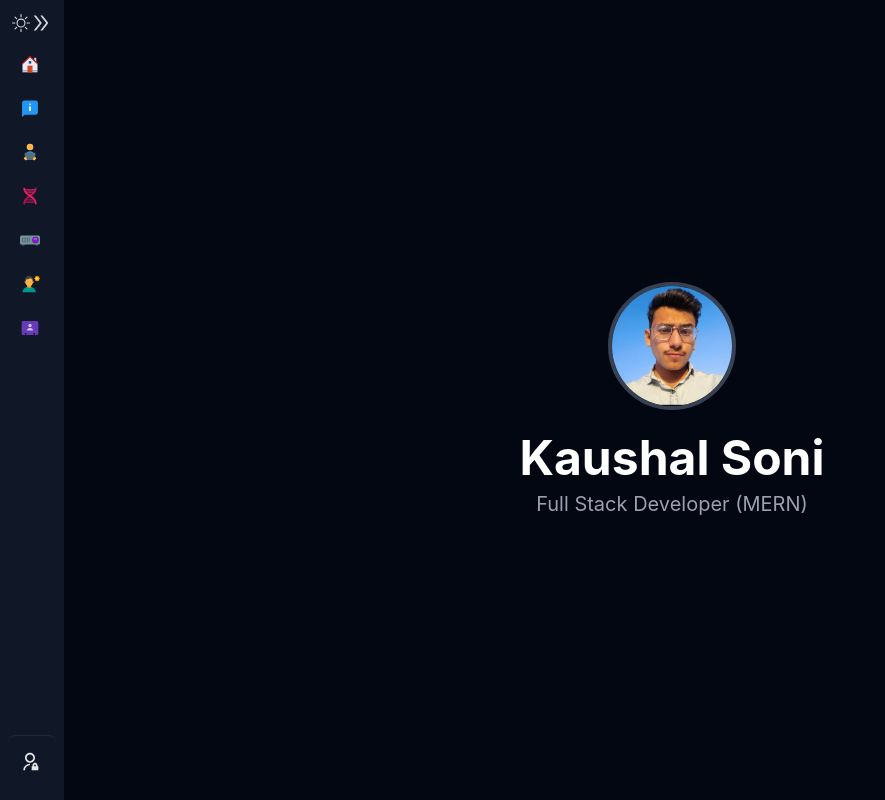
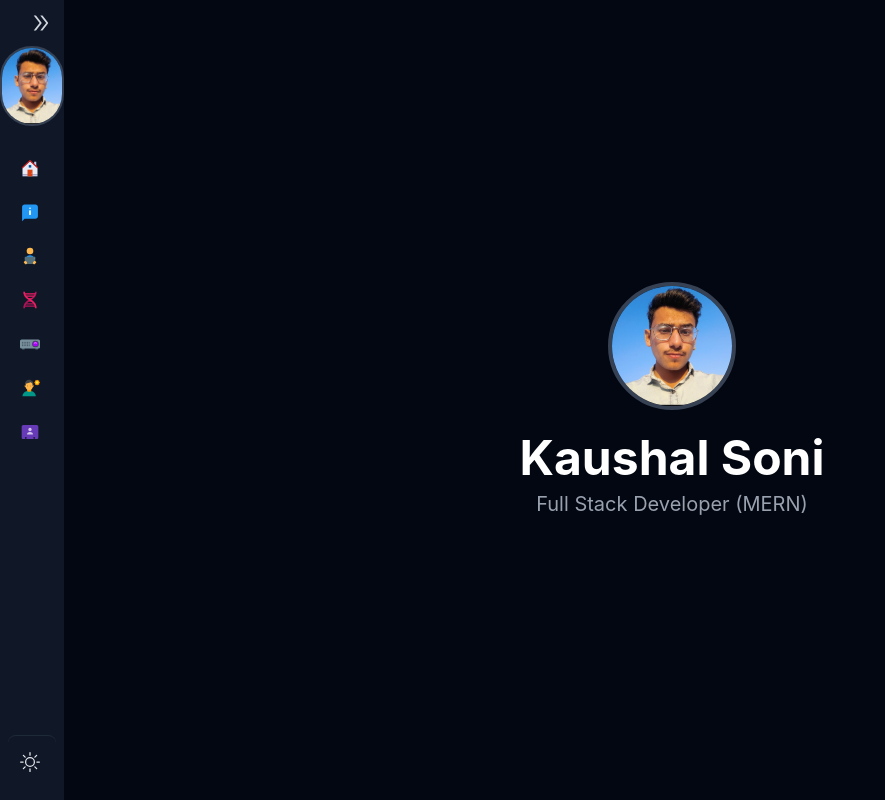
Before and after one commit to SoniKaushal1010/Kaushal-Dark-Portfolio, a React (Vite) app in the folder client/: page / in a window 1280 px wide. Shown: the whole page, without its empty margins (0-885 px from the left). Built offline with nearby package versions, Linux system fonts and the light colour scheme; no server answers.

Commit message:
Move admin access to profile photo click, replace admin button with theme toggle

```diff
--- a/client/src/components/Layout/Sidebar.jsx
+++ b/client/src/components/Layout/Sidebar.jsx
@@ -1,7 +1,6 @@
 import { Link } from "react-scroll";
 import { Link as RouterLink } from "react-router-dom";
 import { AiOutlineDoubleLeft, AiOutlineDoubleRight } from "react-icons/ai";
-import { RiAdminLine } from "react-icons/ri";
 import { BsSun, BsMoon } from "react-icons/bs";
 import {
   FcHome,
@@ -33,24 +32,19 @@ const Sidebar = ({ open, setOpen }) => {
         open ? "w-36 sm:w-56" : "w-16"
       }`}
     >
-      <div className="flex justify-between items-center p-3 shrink-0">
-        <button onClick={toggleTheme} className="text-gray-300 light:text-gray-600">
-          {darkMode ? <BsSun size={18} /> : <BsMoon size={18} />}
-        </button>
+      <div className="flex justify-end items-center p-3 shrink-0">
         <button onClick={() => setOpen(!open)} className="text-gray-300 light:text-gray-600">
           {open ? <AiOutlineDoubleLeft size={22} /> : <AiOutlineDoubleRight size={22} />}
         </button>
       </div>
 
-      {open && (
-        <div className="flex justify-center mb-6 shrink-0">
-          <img
-            src="/profile.jpg"
-            alt="profile"
-            className="w-20 h-20 rounded-full object-cover border-2 border-gray-700 light:border-gray-300"
-          />
-        </div>
-      )}
+      <RouterLink to="/admin/login" className="flex justify-center mb-6 shrink-0">
+        <img
+          src="/profile.jpg"
+          alt="profile"
+          className="w-20 h-20 rounded-full object-cover border-2 border-gray-700 light:border-gray-300 cursor-pointer hover:opacity-80 transition-opacity"
+        />
+      </RouterLink>
 
       <nav className="flex flex-col gap-2 px-2 flex-1">
         {navItems.map((item) => (
@@ -71,13 +65,13 @@ const Sidebar = ({ open, setOpen }) => {
         ))}
       </nav>
 
-      <RouterLink
-        to="/admin/login"
+      <button
+        onClick={toggleTheme}
         className="flex items-center gap-3 px-3 py-3 mx-2 mb-4 rounded-lg hover:bg-gray-800 light:hover:bg-gray-100 transition-colors border-t border-gray-800 light:border-gray-200 pt-4 shrink-0"
       >
-        <RiAdminLine size={20} />
-        {open && <span className="text-sm">Admin</span>}
-      </RouterLink>
+        {darkMode ? <BsSun size={20} /> : <BsMoon size={20} />}
+        {open && <span className="text-sm">{darkMode ? "Light Mode" : "Dark Mode"}</span>}
+      </button>
     </div>
   );
 };
```
